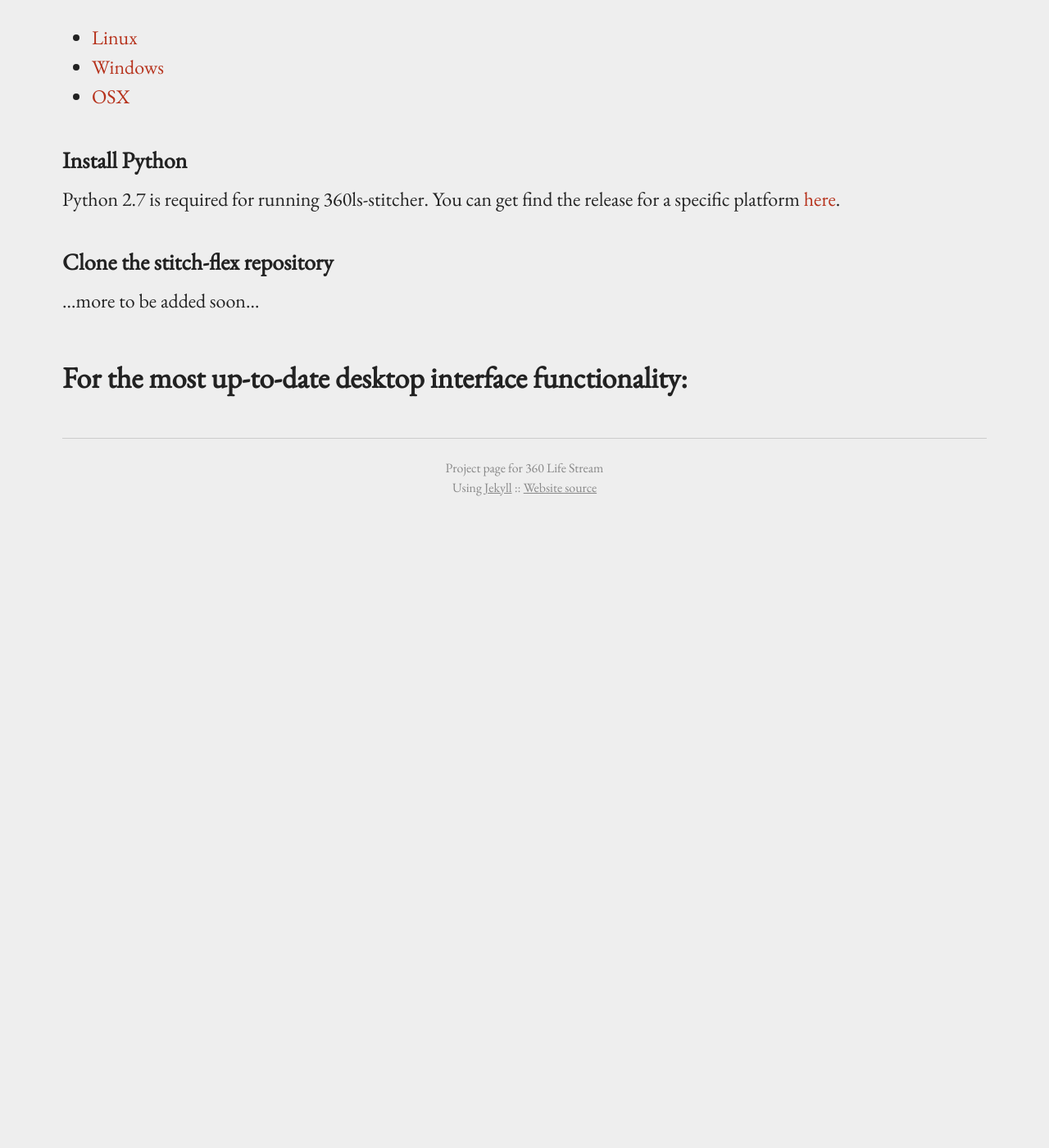
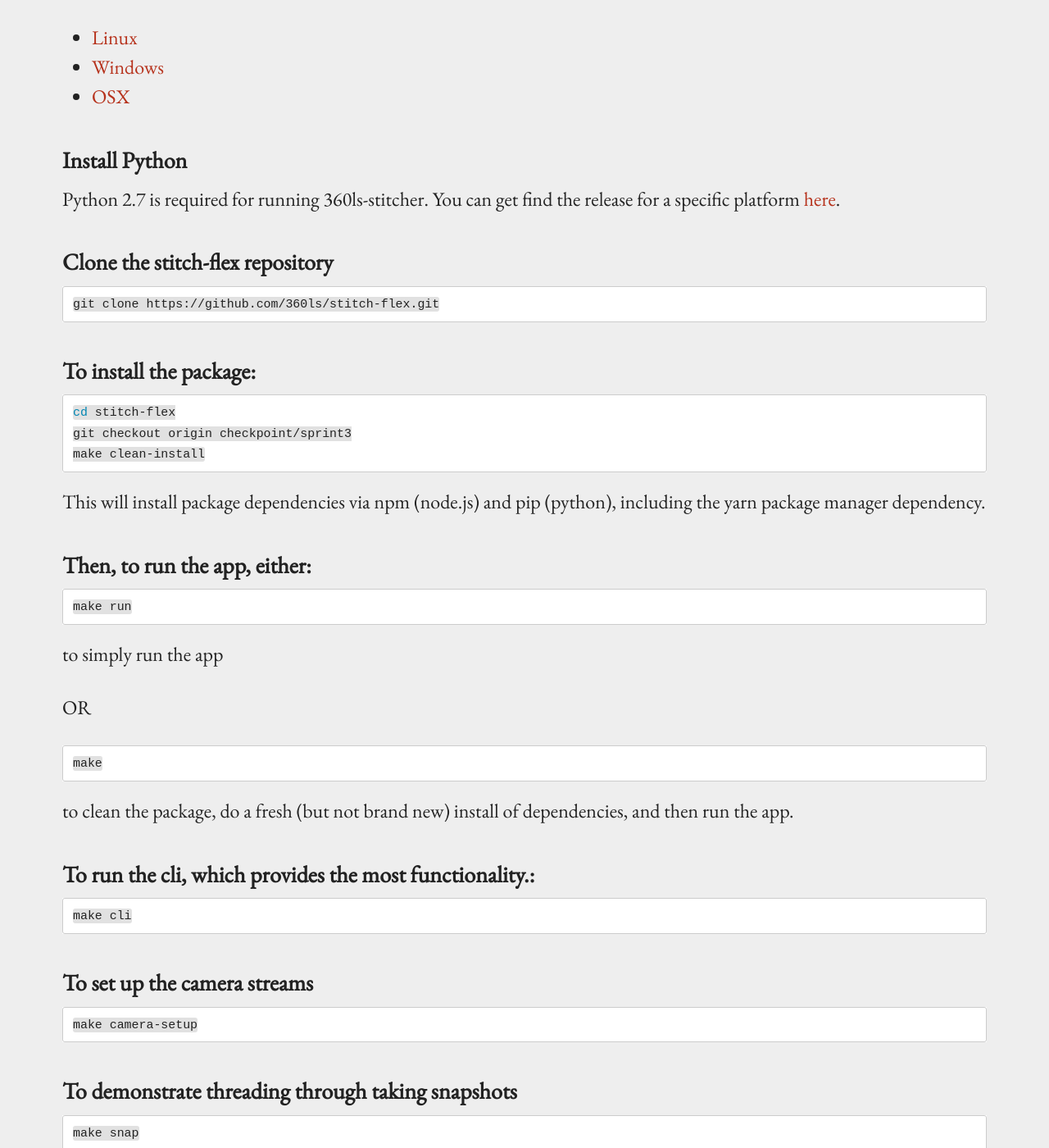
Before and after one commit to 360ls/360ls, a Jekyll site: the page built from _sprint/sprint3/code.md, in a window 1280 px wide and 1400 px high, scrolled down 439 px. Shown: the whole window at 82% size. Built offline with Jekyll 4.4.1, drawn with Linux system fonts in a browser that asks for light colours; before the commit the page ends 1069 px from its top, so only the background shows below that; some of the changed text lies outside the part shown.

Commit message:
sprint3 code page complete

````diff
--- a/_sprint/sprint3/code.md
+++ b/_sprint/sprint3/code.md
@@ -18,6 +18,112 @@ Python 2.7 is required for running 360ls-stitcher.
 You can get find the release for a specific platform [here](https://www.python.org/downloads/release/python-2712/).
 
 ### Clone the stitch-flex repository
-...more to be added soon...
+
+```bash
+git clone https://github.com/360ls/stitch-flex.git
+```
+
+
+### To install the package:
+
+```bash
+cd stitch-flex
+git checkout origin checkpoint/sprint3
+make clean-install
+```
+
+This will install package dependencies via npm (node.js) and pip (python), including the yarn package manager dependency.
+
+### Then, to run the app, either:
+
+```bash
+make run
+```
+to simply run the app
+
+OR
+
+```bash
+make
+```
+
+to clean the package, do a fresh (but not brand new) install of dependencies, and then run the app.
+
+### To run the cli, which provides the most functionality.:
+```bash
+make cli
+```
+
+### To set up the camera streams
+```bash
+make camera-setup
+```
+
+### To demonstrate threading through taking snapshots
+```bash
+make snap
+```
+
+### To lint the application:
+
+For JS files:
+```bash
+eslint nameoffile.js
+```
+
+For Python files;
+```bash
+make lint-py
+```
+
+### To run tests against the application:
+
+```bash
+make test
+```
+
+-------
 
 ## For the most up-to-date desktop interface functionality:
+
+For package management, we use the [Yarn](https://yarnpkg.com/) package manger.
+
+### To Install Yarn and Install dependencies:
+
+```bash
+npm install -g yarn
+yarn install
+```
+
+### To run the application:
+
+```bash
+yarn run dev
+```
+
+This will start up the build server that bundles the application
+with [webpack](https://webpack.github.io/) and open up the
+electron application.
+
+
+### Linting
+
+[ESlint](http://eslint.org/) is used to lint `js`/`jsx` files under the
+`app` and `test` directories using the `React` style guide from
+[Airbnb](https://github.com/airbnb/javascript/blob/master/react/README.md).
+
+To lint run the following command:
+
+```bash
+yarn lint
+```
+
+## Testing
+
+Tests are run using the [Jest](https://facebook.github.io/jest/) framework.
+The following command will run the test suite defined under the `test`
+directory.
+
+```bash
+yarn test
+```
````
